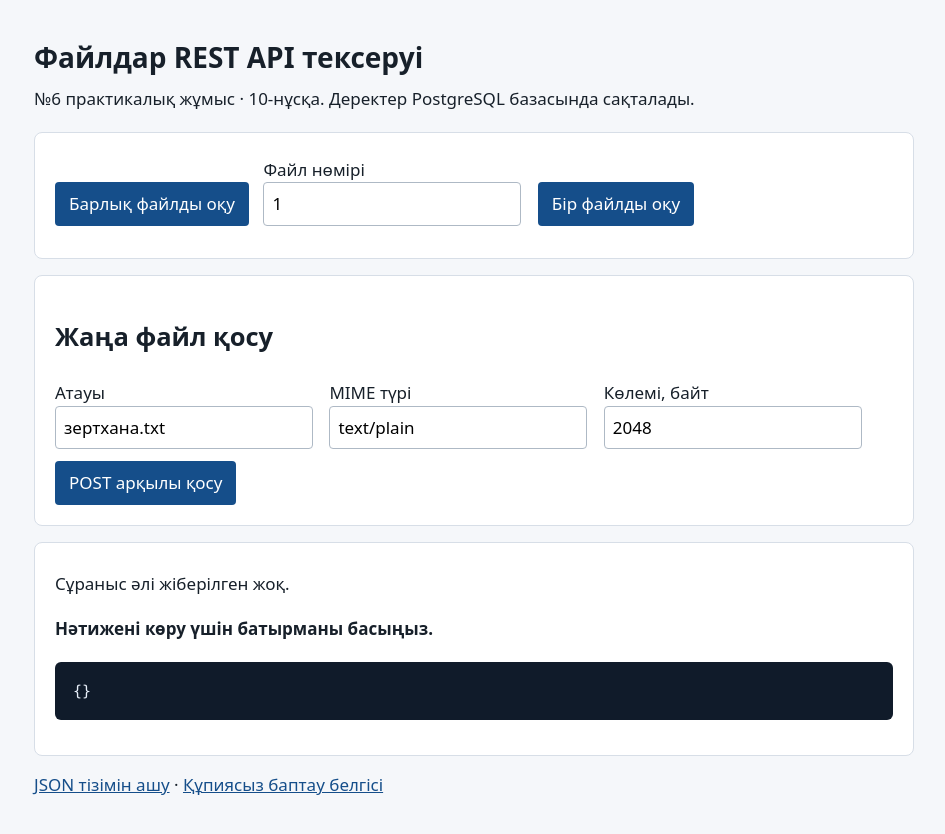
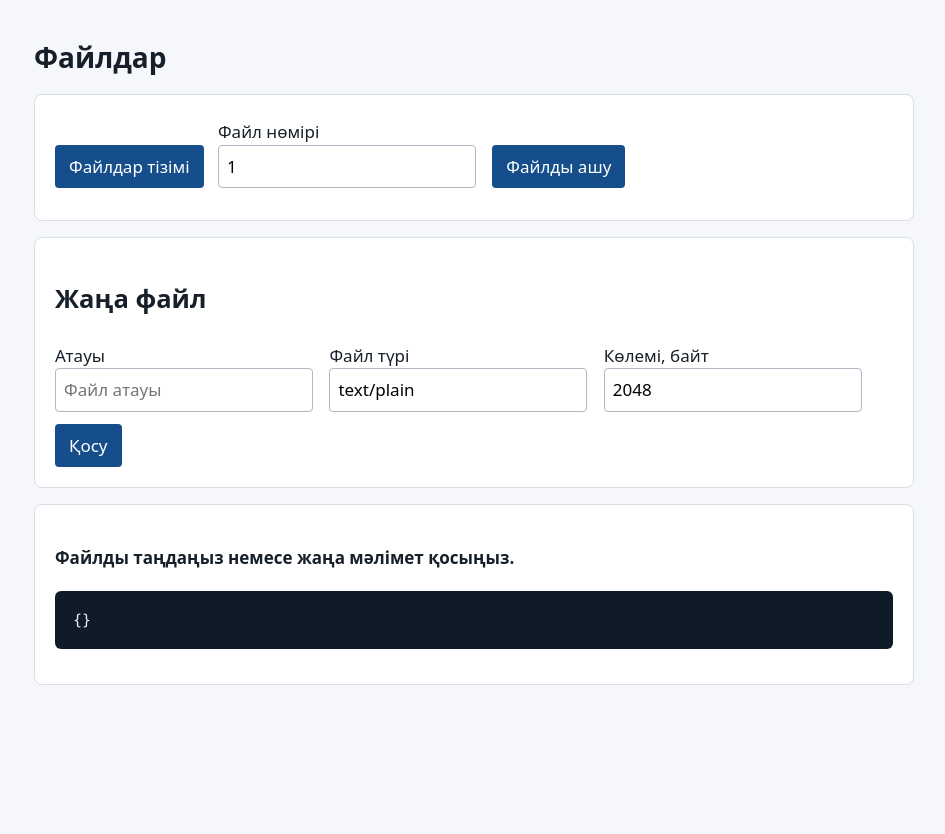
Before and after one commit to rensxm/cloud-practice-6-variant10, a website: page demo.html in a window 1280 px wide. Shown: the whole page, without its empty margins (166-1111 px from the left). After the commit the page ends 800 px from the top, so only its background shows below. Drawn offline with Linux system fonts and the light colour scheme.

Commit message:
Қысқа сипаттама және ықшам интерфейс

```diff
--- a/demo.html
+++ b/demo.html
@@ -2,7 +2,7 @@
 <html lang="kk">
 <meta charset="utf-8">
 <meta name="viewport" content="width=device-width,initial-scale=1">
-<title>Файлдар API тексеруі</title>
+<title>Файлдар</title>
 <style>
 body{font:17px/1.5 system-ui,sans-serif;max-width:880px;margin:36px auto;padding:0 20px;color:#17202a;background:#f5f7fa}
 h1{font-size:28px;margin-bottom:8px}p{margin:8px 0 20px}section{background:white;padding:20px;margin:16px 0;border:1px solid #d7dee7;border-radius:8px}
@@ -11,26 +11,24 @@ button{font:inherit;padding:9px 14px;background:#154e8a;color:white;border:0;bor
 pre{white-space:pre-wrap;overflow-wrap:anywhere;font:15px/1.5 Consolas,monospace;background:#101b2a;color:#e8f0fa;padding:18px;border-radius:6px}
 #status{font-weight:700}a{color:#154e8a}
 </style>
-<h1>Файлдар REST API тексеруі</h1>
-<p>№6 практикалық жұмыс · 10-нұсқа. Деректер PostgreSQL базасында сақталады.</p>
+<h1>Файлдар</h1>
 <section>
-<button id="all">Барлық файлды оқу</button>
+<button id="all">Файлдар тізімі</button>
 <label>Файл нөмірі<input id="file-id" type="number" value="1" min="1"></label>
-<button id="one">Бір файлды оқу</button>
+<button id="one">Файлды ашу</button>
 </section>
 <section>
-<h2>Жаңа файл қосу</h2>
-<label>Атауы<input id="name" value="зертхана.txt"></label>
-<label>MIME түрі<input id="type" value="text/plain"></label>
+<h2>Жаңа файл</h2>
+<label>Атауы<input id="name" placeholder="Файл атауы"></label>
+<label>Файл түрі<input id="type" value="text/plain"></label>
 <label>Көлемі, байт<input id="size" type="number" value="2048" min="0"></label>
-<button id="add">POST арқылы қосу</button>
+<button id="add">Қосу</button>
 </section>
 <section aria-live="polite">
-<p id="request">Сұраныс әлі жіберілген жоқ.</p>
-<p id="status">Нәтижені көру үшін батырманы басыңыз.</p>
+<p id="request"></p>
+<p id="status">Файлды таңдаңыз немесе жаңа мәлімет қосыңыз.</p>
 <pre id="result">{}</pre>
 </section>
-<p><a href="/api/files">JSON тізімін ашу</a> · <a href="/info">Құпиясыз баптау белгісі</a></p>
 <script>
 async function send(method,path,data){
   document.getElementById('request').textContent=method+' '+path;
```
Also changed, not shown: README.md.
